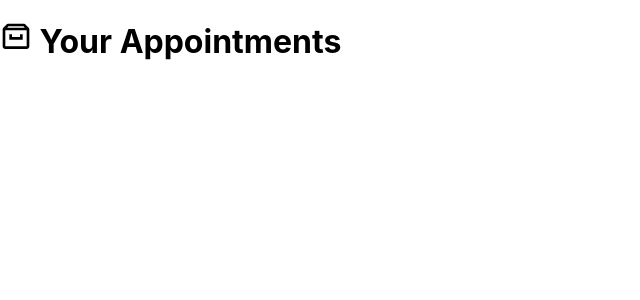
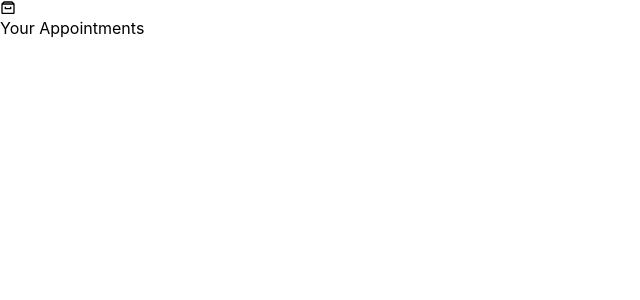
Before and after one commit to stijn-veren/rbi-rv, a React (Create React App) app: page / in a window 1280 px wide. Shown: the top 300 px of the page, without its empty margins (0-640 px from the left). Built offline with nearby package versions, Linux system fonts and the light colour scheme.

Commit message:
Install Tailwind CSS

```diff
--- /dev/null
+++ b/craco.config.js
@@ -0,0 +1,7 @@
+module.exports = {
+  style: {
+    postcss: {
+      plugins: [require('tailwindcss'), require('autoprefixer')],
+    },
+  },
+}
--- a/src/index.css
+++ b/src/index.css
@@ -1,3 +1,8 @@
+/* ./src/index.css */
+@tailwind base;
+@tailwind components;
+@tailwind utilities;
+
 body {
   margin: 0;
   font-family: -apple-system, BlinkMacSystemFont, 'Segoe UI', 'Roboto', 'Oxygen',
--- /dev/null
+++ b/tailwind.config.js
@@ -0,0 +1,11 @@
+module.exports = {
+  purge: ['./src/**/*.{js,jsx,ts,tsx}', './public/index.html'],
+  darkMode: false, // or 'media' or 'class'
+  theme: {
+    extend: {},
+  },
+  variants: {
+    extend: {},
+  },
+  plugins: [],
+}
```
Also changed, not shown: package.json (+9 -3 lines), 2 other files (tests, documents, lock files or other folders).
